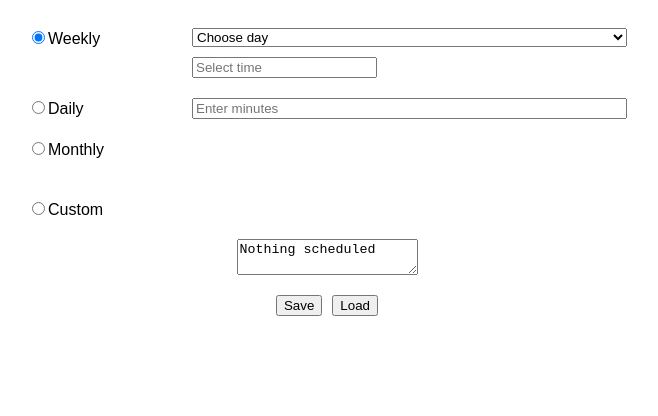
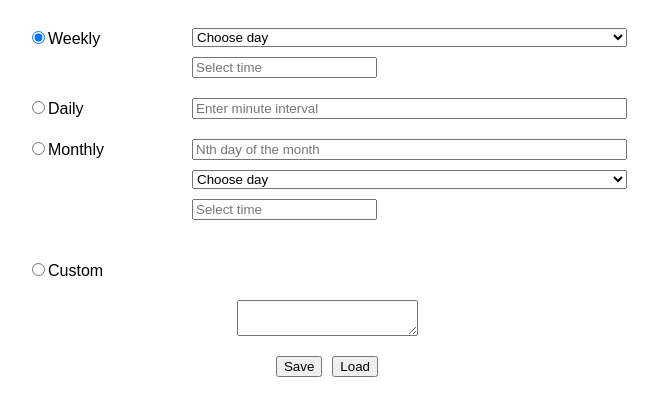
Before and after one commit to johders/cron-schedule-editor, a React (Vite) app: page / in a window 1280 px wide. Shown: the top 416 px of the page, without its empty margins (313-971 px from the left). Built offline with nearby package versions, Linux system fonts and the light colour scheme.

Commit message:
Implement monthly scheduling option

```diff
--- a/src/App.jsx
+++ b/src/App.jsx
@@ -1,13 +1,14 @@
 import { useState } from "react";
-import "./App.css";
+import styles from "./App.module.css";
 import SelectBox from "./components/SelectBox";
 import RadioButton from "./components/RadioButton";
 import TimePicker from "./components/TimePicker";
-import MinuteInput from "./components/MinuteInput";
+import NumberInput from "./components/NumberInput";
 import TextArea from "./components/TextArea";
 import Button from "./components/Button";
 
-const days = [
+const weekdays = {
+  list: [
     "Monday",
     "Tuesday",
     "Wednesday",
@@ -15,7 +16,48 @@ const days = [
     "Friday",
     "Saturday",
     "Sunday",
-];
+  ],
+  map: {
+    Sunday: 0,
+    Monday: 1,
+    Tuesday: 2,
+    Wednesday: 3,
+    Thursday: 4,
+    Friday: 5,
+    Saturday: 6,
+  },
+};
+
+const months = {
+  list: [
+    "January",
+    "February",
+    "March",
+    "April",
+    "May",
+    "June",
+    "July",
+    "August",
+    "September",
+    "October",
+    "November",
+    "December",
+  ],
+  map: {
+    January: 1,
+    February: 2,
+    March: 3,
+    April: 4,
+    May: 5,
+    June: 6,
+    July: 7,
+    August: 8,
+    September: 9,
+    October: 10,
+    November: 11,
+    December: 12,
+  },
+};
 
 const weekly = "Weekly";
 const daily = "Daily";
@@ -23,69 +65,146 @@ const monthly = "Monthly";
 const custom = "Custom";
 
 function App() {
-  const [selectedSchedulingOption, setSelectedSchedulingOption] =
-    useState(weekly);
-  const [selectedDay, setSelectedDay] = useState("");
-  const [dateTime, setDateTime] = useState(null);
+  const [scheduleType, setScheduleType] = useState(weekly);
+
+  const [selectedWeekday, setSelectedWeekday] = useState("");
+  const [dateTimeWeekly, setDateTimeWeekly] = useState(null);
+
   const [minutes, setMinutes] = useState("");
+
+  const [selecteMonth, setSelecteMonth] = useState("");
+  const [dayOfMonth, setDayOfMonth] = useState("");
+  const [dateTimeWMonthy, setdateTimeWMonthy] = useState(null);
+
   const [text, setText] = useState("Nothing scheduled");
 
+  const [cronString, setCronString] = useState("");
+
+  const handleSave = () => {
+    let newCronString = "";
+
+    switch (scheduleType) {
+      case "Daily": {
+        const minuteInterval = minutes;
+        newCronString = `*/${minuteInterval} * * * *`;
+        break;
+      }
+
+      case "Weekly": {
+        if (!selectedWeekday || !dateTimeWeekly) return;
+        const hour = dateTimeWeekly.getHours();
+        const minute = dateTimeWeekly.getMinutes();
+        const day = weekdays.map[selectedWeekday];
+        newCronString = `${minute} ${hour} * * ${day}`;
+        break;
+      }
+
+      case "Monthly": {
+        if (!dayOfMonth || !selecteMonth || !dateTimeWMonthy) return;
+
+        const month = months.map[selecteMonth];
+        const day = parseInt(dayOfMonth);
+        const hour = dateTimeWMonthy.getHours();
+        const minute = dateTimeWMonthy.getMinutes();
+
+        if (!month || isNaN(day)) return;
+
+        newCronString = `${minute} ${hour} ${day} ${month} *`;
+        break;
+      }
+
+      case "Custom": {
+        newCronString = text;
+        break;
+      }
+
+      default: {
+        newCronString = "Unsupported schedule type";
+      }
+    }
+
+    setCronString(newCronString);
+  };
+
   return (
-    <div class="container">
-      <div class="schedulingOption">
+    <div className={styles.container}>
+      <div className={styles.schedulingOption}>
         <RadioButton
           label={weekly}
           name="scheduling-option"
           value={weekly}
-          checked={selectedSchedulingOption === "Weekly"}
-          onChange={setSelectedSchedulingOption}
+          checked={scheduleType === "Weekly"}
+          onChange={setScheduleType}
         />
 
-        <div className={"weeklyControls"}>
+        <div className={styles.verticalStack}>
           <SelectBox
-            options={days}
-            value={selectedDay}
-            onChange={setSelectedDay}
+            options={weekdays.list}
+            value={selectedWeekday}
+            onChange={setSelectedWeekday}
           />
 
-          <TimePicker value={dateTime} onChange={setDateTime} />
+          <TimePicker value={dateTimeWeekly} onChange={setDateTimeWeekly} />
         </div>
       </div>
 
-      <div class="schedulingOption">
+      <div className={styles.schedulingOption}>
         <RadioButton
           label={daily}
           name="scheduling-option"
           value={daily}
-          checked={selectedSchedulingOption === "Daily"}
-          onChange={setSelectedSchedulingOption}
+          checked={scheduleType === "Daily"}
+          onChange={setScheduleType}
         />
 
-        <MinuteInput value={minutes} onChange={setMinutes} />
+        <NumberInput
+          value={minutes}
+          maxInput="59"
+          placeholder="Enter minute interval"
+          onChange={setMinutes}
+        />
       </div>
 
-      <div class="schedulingOption">
+      <div className={styles.schedulingOption}>
         <RadioButton
           label={monthly}
           name="scheduling-option"
           value={monthly}
-          checked={selectedSchedulingOption === "Monthly"}
-          onChange={setSelectedSchedulingOption}
+          checked={scheduleType === "Monthly"}
+          onChange={setScheduleType}
         />
+
+        <div className={styles.verticalStack}>
+          <NumberInput
+            value={dayOfMonth}
+            maxInput="31"
+            placeholder="Nth day of the month"
+            onChange={setDayOfMonth}
+          />
+
+          <SelectBox
+            options={months.list}
+            value={selecteMonth}
+            onChange={setSelecteMonth}
+          />
+
+          <TimePicker value={dateTimeWMonthy} onChange={setdateTimeWMonthy} />
         </div>
-      <div class="schedulingOption"></div>
+      </div>
+
+      <div className={styles.schedulingOption}></div>
       <RadioButton
         label={custom}
         name="scheduling-option"
         value={custom}
-        checked={selectedSchedulingOption === "Custom"}
-        onChange={setSelectedSchedulingOption}
+        checked={scheduleType === "Custom"}
+        onChange={setScheduleType}
       />
 
-      <div className={"fullWidth"}>
-      <TextArea value={text} onChange={setText} />
-      <div className={"buttonGroup"}>
-        <Button children={"Save"}></Button>
+      <div className={styles.fullWidth}>
+        <TextArea value={cronString} onChange={setText} />
+        <div className={styles.buttonGroup}>
+          <Button children={"Save"} onClick={handleSave}></Button>
           <Button children={"Load"}></Button>
         </div>
       </div>
--- a/src/App.css
+++ b/src/App.module.css
@@ -20,7 +20,7 @@
   white-space: nowrap;
 }
 
-.weeklyControls {
+.verticalStack {
   display: flex;
   flex-direction: column;
   gap: 10px;
--- a/src/components/Button.jsx
+++ b/src/components/Button.jsx
@@ -3,7 +3,7 @@ import "./Button.css";
 function Button({ children, onClick, disabled = false }) {
   return (
     <button
-      class="btn"
+      className="btn"
       type="button"
       onClick={onClick}
       disabled={disabled}>
--- a/src/components/MinuteInput.jsx
+++ /dev/null
@@ -1,13 +0,0 @@
-function MinuteInput({ value, onChange }) {
-  return (
-    <input
-      type="number"
-      min="0"
-      placeholder="Enter minutes"
-      value={value}
-      onChange={(e) => onChange(e.target.value)}
-    />
-  );
-}
-
-export default MinuteInput;
--- /dev/null
+++ b/src/components/NumberInput.jsx
@@ -0,0 +1,14 @@
+function NumberInput({ value, placeholder, maxInput, onChange }) {
+  return (
+    <input
+      type="number"
+      min="0"
+      max={maxInput}
+      placeholder={placeholder}
+      value={value}
+      onChange={(e) => onChange(e.target.value)}
+    />
+  );
+}
+
+export default NumberInput;
```
Lines whose indentation alone changed are shown as unchanged.
